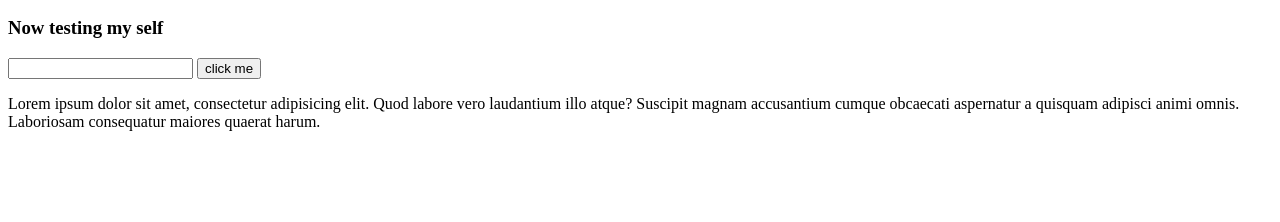
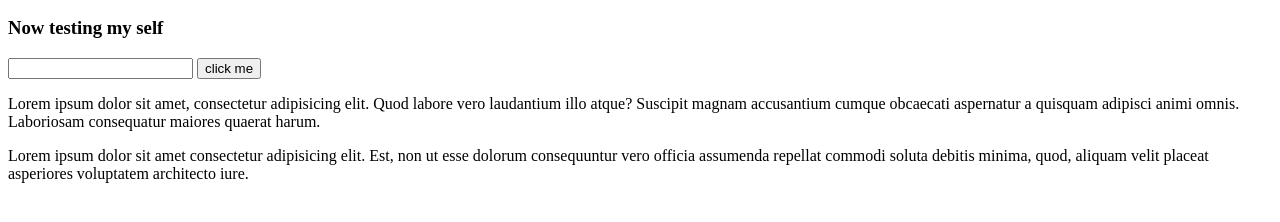
Before and after one commit to Altezza911/first-website, a plain HTML site: page index.html in a window 1280 px wide. Shown: the part 110-332 px from the top of the page. Drawn offline with Linux system fonts and the light colour scheme.

Commit message:
Adding New Div

```diff
--- a/index.html
+++ b/index.html
@@ -13,5 +13,8 @@
     <input type="text">
     <button>click me</button>
     <p>Lorem ipsum dolor sit amet, consectetur adipisicing elit. Quod labore vero laudantium illo atque? Suscipit magnam accusantium cumque obcaecati aspernatur a quisquam adipisci animi omnis. Laboriosam consequatur maiores quaerat harum.</p>
+    <div>
+        Lorem ipsum dolor sit amet consectetur adipisicing elit. Est, non ut esse dolorum consequuntur vero officia assumenda repellat commodi soluta debitis minima, quod, aliquam velit placeat asperiores voluptatem architecto iure.
+    </div>
 </body>
 </html>
```
